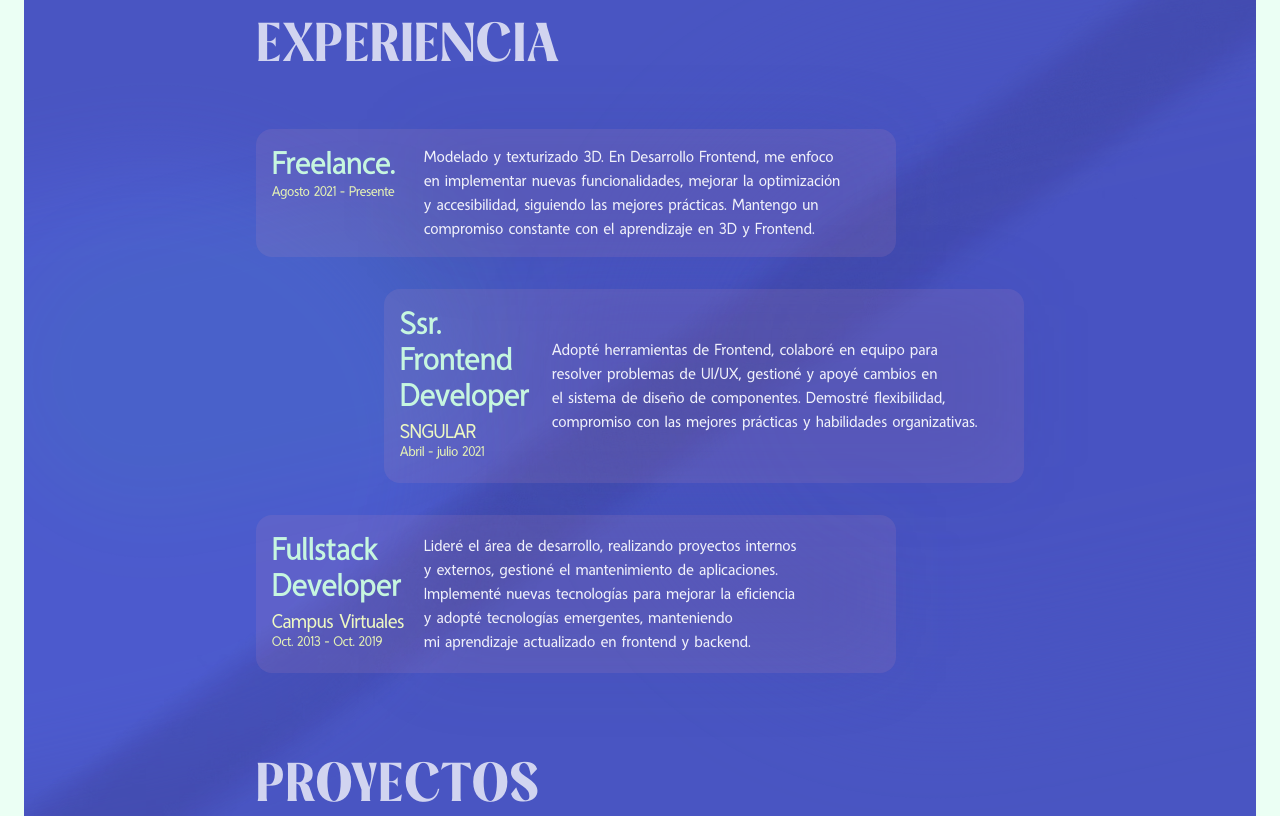
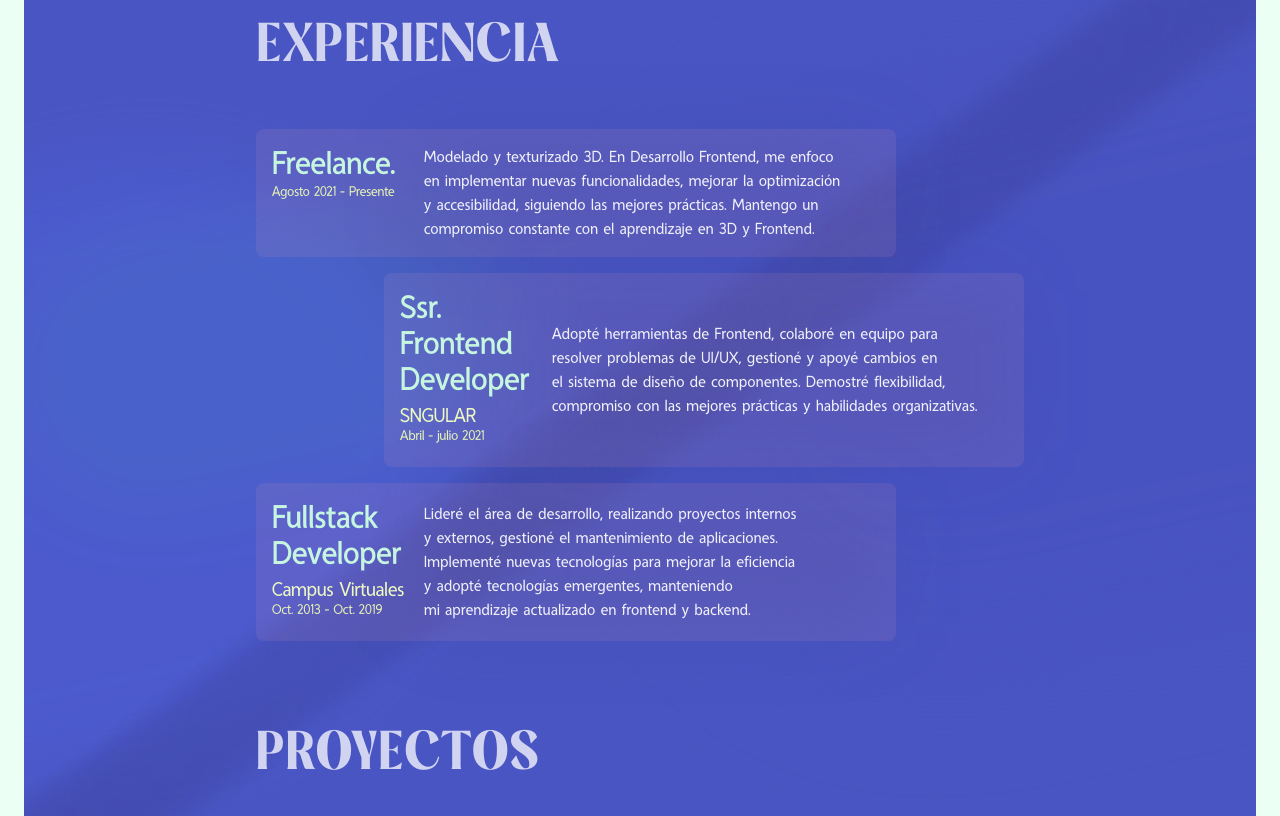
Before and after one commit to Ivanricee/ivanrice, an Astro site: page / in a window 1280 px wide. Shown: the part 700-1516 px from the top of the page. Built offline with nearby package versions, Linux system fonts and the light colour scheme; Astro itself is replaced by a stand-in of ours.

Commit message:
refctor: change rounded and gap

```diff
--- a/src/components/Experience.astro
+++ b/src/components/Experience.astro
@@ -31,13 +31,13 @@ const experiences: Experience[] = [
 ]
 ---
 
-<ol class=" flex flex-col gap-8 relative border-roman-400 font-devina">
+<ol class=" flex flex-col gap-4 relative border-roman-400 font-devina">
   {
     experiences.map((experience, i) => {
       const {role, company, time, description, isLatest} = experience
       return (
-        <li class={`w-full sm:w-11/12 lg:w-10/12 bg-li flex flex-nowrap flex-col md:flex-row bg-roman-300/10
-          border-roman-550/40 p-4 rounded-2xl sm:even:self-end`} >
+        <li class={`w-full sm:w-11/12 lg:w-10/12 flex flex-nowrap flex-col md:flex-row bg-roman-300/10
+          border-roman-550/40 p-4 rounded-lg sm:even:self-end`} >
           <div class="w-full md:w-[25%] pe-0 ">
             <div class="flex flex-col justify-start mb-1 font-semibold text-ottoman-100/95">
               <h3 class="text-pretty text-3xl sm:text-[2rem]">
```
